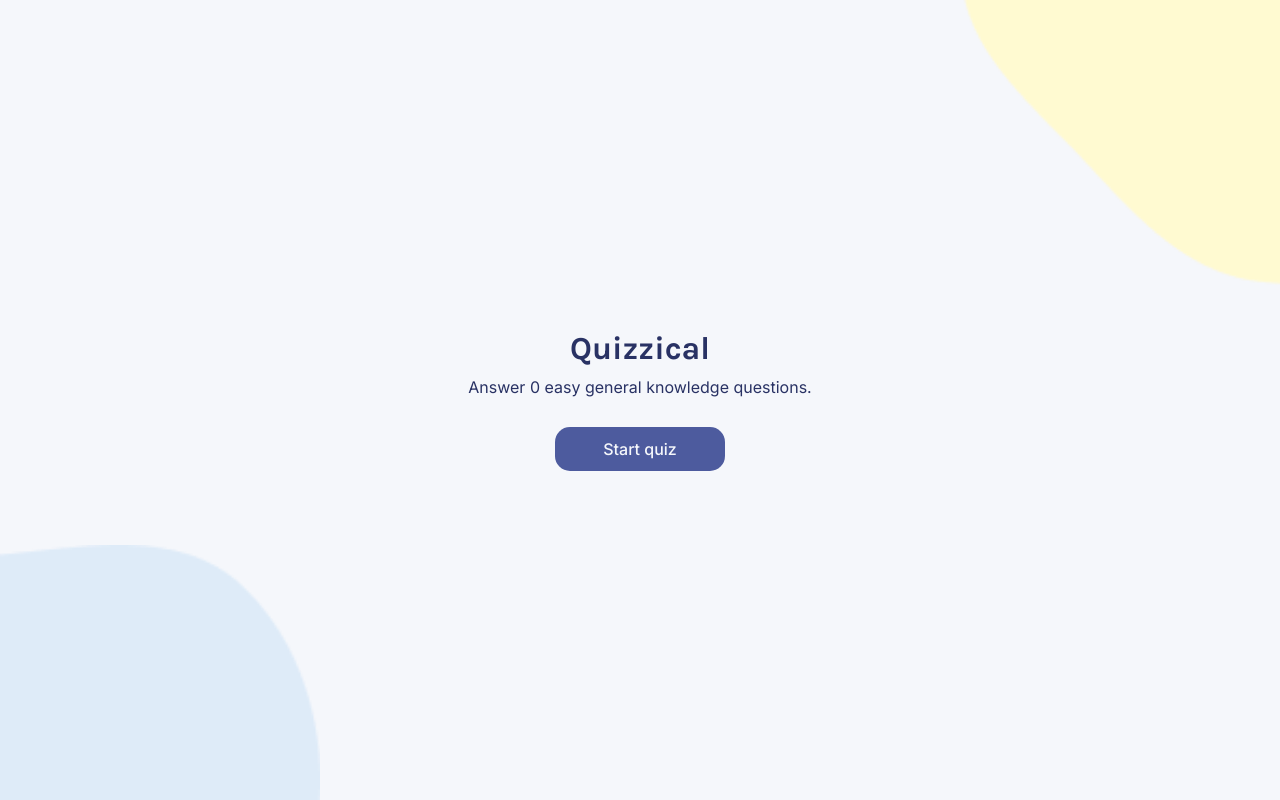
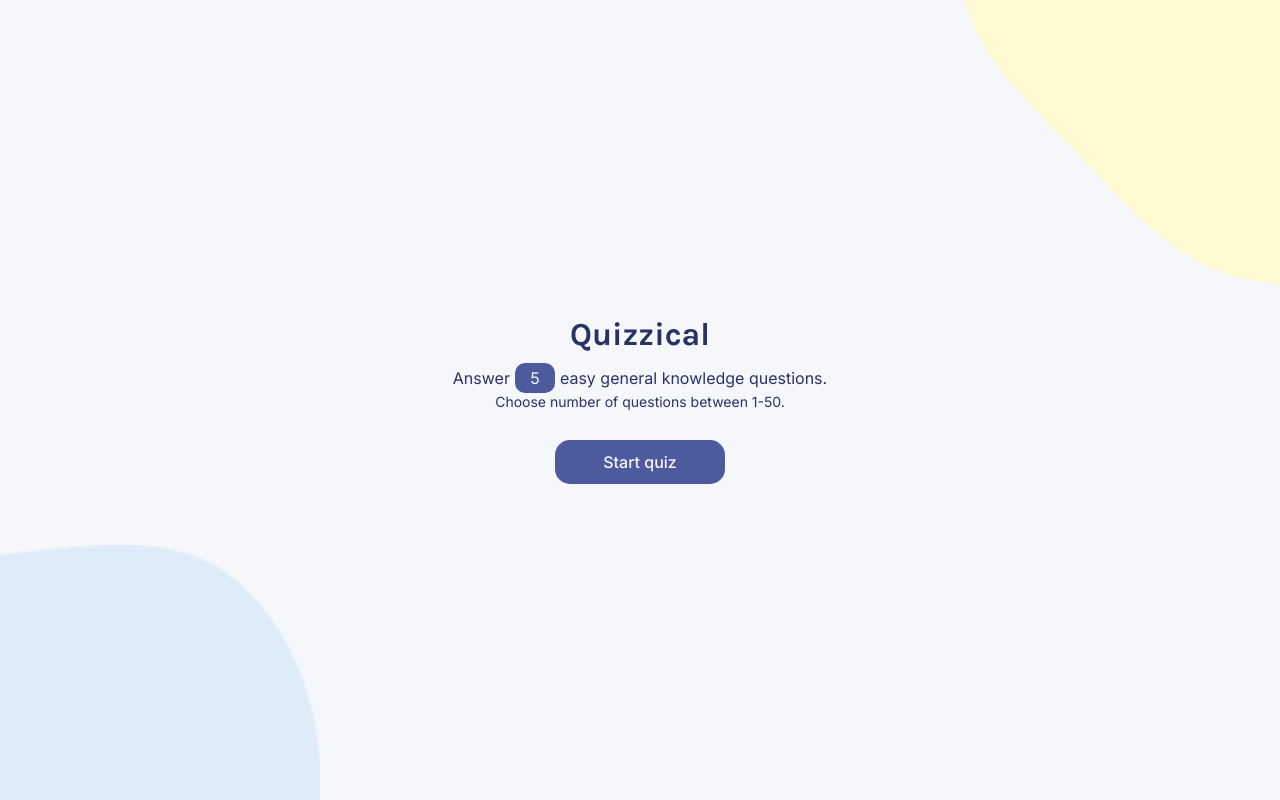
Before and after one commit to dzhu0/quizzical, a React (Vite) app: page / in a window 1280 px wide. Built offline with nearby package versions, Linux system fonts and the light colour scheme; no server answers.

Commit message:
New feature and improvements
Add new a new feature that let user choose the number of questions. Other improvements such as readability and optimization.

```diff
--- a/App.jsx
+++ b/App.jsx
@@ -4,26 +4,32 @@ import Quiz from "./components/Quiz"
 
 export default function App() {
     const [start, setStart] = React.useState(false)
-    const [request, setRequest] = React.useState(1)
+    const [amount, setAmount] = React.useState(5)
     const [apiData, setApiData] = React.useState([])
 
     React.useEffect(() => {
         async function getApiData() {
             const res = await fetch(
-                "https://opentdb.com/api.php?amount=5&category=9&difficulty=easy&type=multiple"
+                `https://opentdb.com/api.php?amount=${amount}&category=9&difficulty=easy&type=multiple`
             )
             const data = await res.json()
             setApiData(data.results)
         }
         getApiData()
-    }, [request])
+    }, [amount])
 
-    function startQuiz() {
+    function toggleStart() {
         setStart(oldStart => !oldStart)
     }
 
-    function newQuiz() {
-        setRequest(oldRequest => oldRequest + 1)
+    function handleChange(event) {
+        const value = event.target.value
+        if (value < 1)
+            setAmount(1)
+        else if (value > 50)
+            setAmount(50)
+        else
+            setAmount(value)
     }
 
     return (
@@ -32,11 +38,12 @@ export default function App() {
                 start
                     ? <Quiz
                         apiData={apiData}
-                        newQuiz={newQuiz}
                     />
                     : <Intro
                         length={apiData.length}
-                        startQuiz={startQuiz}
+                        toggleStart={toggleStart}
+                        amount={amount}
+                        handleChange={handleChange}
                     />
             }
         </main>
--- a/components/Intro.jsx
+++ b/components/Intro.jsx
@@ -5,9 +5,27 @@ export default function Intro(props) {
         <div className="intro">
             <h1 className="title">Quizzical</h1>
             <p className="description">
-                Answer {props.length} easy general knowledge questions.
+                Answer
+                <input
+                    className="amount"
+                    type="number"
+                    min={1}
+                    max={50}
+                    value={props.amount}
+                    onChange={props.handleChange}
+                />
+                easy general knowledge questions.
+                <br />
+                <span>
+                    Choose number of questions between 1-50.
+                </span>
             </p>
-            <button className="start-btn" onClick={props.startQuiz}>Start quiz</button>
+            <button
+                className="start-btn"
+                onClick={props.toggleStart}
+            >
+                Start quiz
+            </button>
         </div>
     )
 }
--- a/components/Problem.jsx
+++ b/components/Problem.jsx
@@ -16,21 +16,12 @@ export default function Problem(props) {
         }
 
         if (props.check) {
-            if (answer.select) {
+            if (answer.select)
                 styles.backgroundColor = "#F8BCBC"
-            }
-            if (answer.choice === props.correct_answer) {
+
+            if (answer.choice === props.correct_answer)
                 styles.backgroundColor = "#94D7A2"
-            }
         }
-
-        React.useEffect(() => {
-            if (props.check
-                && answer.select
-                && answer.choice === props.correct_answer) {
-                props.setScore(oldScore => oldScore + 1)
-            }
-        }, [props.check])
 
         return (
             <div
--- a/components/Quiz.jsx
+++ b/components/Quiz.jsx
@@ -10,6 +10,18 @@ export default function Quiz(props) {
     React.useEffect(() => {
         setQuiz(makeQuiz())
     }, [props.apiData])
+
+    React.useEffect(() => {
+        if (check)
+            for (let i = 0; i < quiz.length; i++) {
+                const problem = quiz[i]
+                for (let j = 0; j < problem.answers.length; j++) {
+                    const answer = problem.answers[j]
+                    if (answer.select && answer.choice === problem.correct_answer)
+                        setScore(oldScore => oldScore + 1)
+                }
+            }
+    }, [check])
 
     function makeQuiz() {
         return props.apiData.map(data => {
@@ -59,14 +71,12 @@ export default function Quiz(props) {
         })
     }
 
-    function checkAnswers() {
-        setCheck(true)
+    function toggleCheck() {
+        setCheck(oldCheck => !oldCheck)
     }
 
-    function playAgain() {
-        setCheck(false)
-        setScore(0)
-        props.newQuiz()
+    function refreshPage() {
+        window.location.reload(false);
     }
 
     const problems = quiz.map(problem => {
@@ -79,7 +89,6 @@ export default function Quiz(props) {
                 correct_answer={problem.correct_answer}
                 selectAnswer={selectAnswer}
                 check={check}
-                setScore={setScore}
             />
         )
     })
@@ -89,20 +98,20 @@ export default function Quiz(props) {
             {problems}
             {
                 check
-                    ? <div className="check">
+                    ? <div className="play-again">
                         <p className="score">
                             You scored {score}/{quiz.length} correct answers
                         </p>
                         <button
                             className="play-btn"
-                            onClick={playAgain}
+                            onClick={refreshPage}
                         >
                             Play again
                         </button>
                     </div>
                     : <button
                         className="check-btn"
-                        onClick={checkAnswers}
+                        onClick={toggleCheck}
                     >
                         Check answers
                     </button>
--- a/style.css
+++ b/style.css
@@ -60,6 +60,31 @@ hr {
     margin-block: 10px 30px;
 }
 
+.description > span {
+    font-size: 14px;
+}
+
+.amount {
+    width: 40px;
+    background: #4D5B9E;
+    border-radius: 10px;
+    border: none;
+    font-family: 'Inter', sans-serif;
+    text-align: center;
+    font-size: 16px;
+    color: #F5F7FB;
+    padding-block: 5px;
+    margin-inline: 5px;
+}
+
+.amount::-webkit-inner-spin-button {
+    -webkit-appearance: none;
+}
+
+.amount:focus {
+    outline: none;
+}
+
 .quiz {
     width: 80%;
     min-width: 800px;
@@ -93,7 +118,7 @@ hr {
     margin-top: 30px;
 }
 
-.check {
+.play-again {
     display: flex;
     justify-content: center;
     align-items: center;
```
Also changed, not shown: 5 other files (tests, documents, lock files or other folders).
